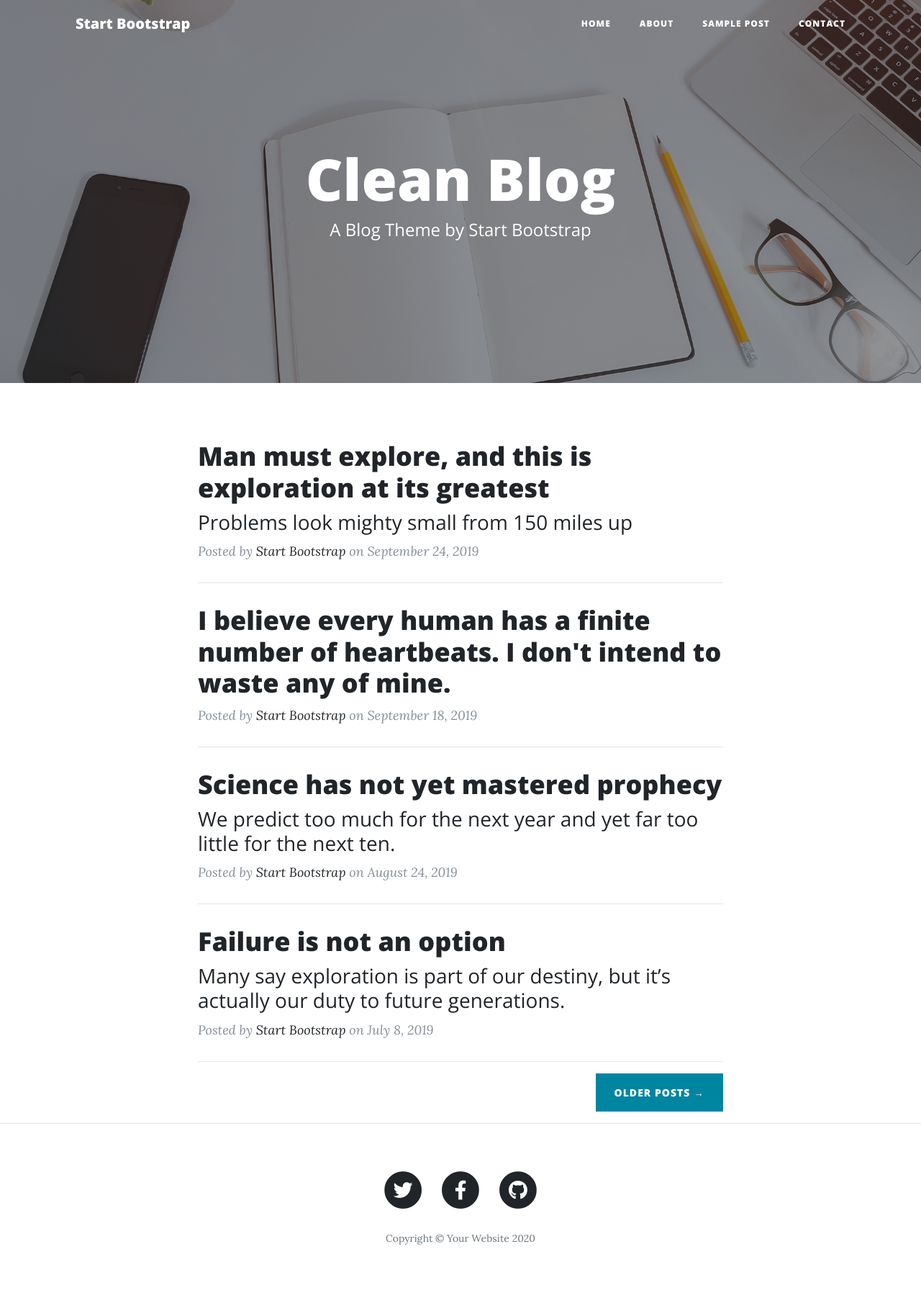
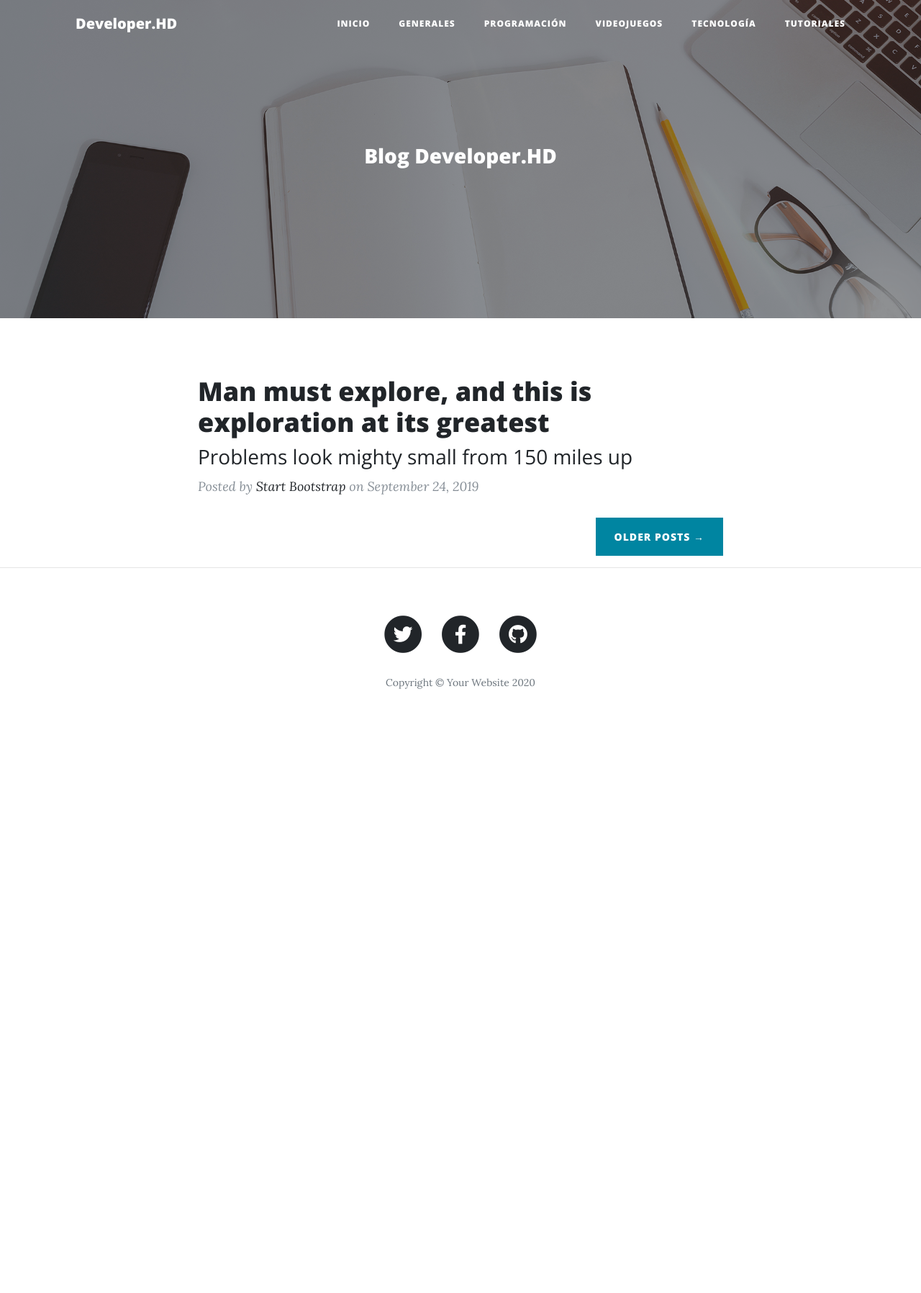
Before and after one commit to HazaelLopezDW/django_blog, a Django app: page / in a window 1280 px wide. Shown: the whole page at 72% size. After the commit the page ends 957 px from the top, so only its background shows below. Run offline with Django 3.2, Linux system fonts and the light colour scheme; some libraries are stand-ins or nearby versions.

Commit message:
Organizamos un poco nuestro index.html

```diff
--- a/templates/index.html
+++ b/templates/index.html
@@ -7,7 +7,11 @@
   <meta name="description" content="">
   <meta name="author" content="">
 
-  <title>Clean Blog - Start Bootstrap Theme</title>
+  <title>
+    {% block titulo %}
+      Blog Aprendiendo django
+    {% endblock titulo %}
+  </title>
 
   <!-- Bootstrap core CSS -->
   <link href="{% static 'vendor/bootstrap/css/bootstrap.min.css' %}" rel="stylesheet">
@@ -19,7 +23,6 @@
 
   <!-- Custom styles for this template -->
   <link href="{% static 'css/clean-blog.min.css'%}" rel="stylesheet">
-
 </head>
 
 <body>
@@ -27,7 +30,7 @@
   <!-- Navigation -->
   <nav class="navbar navbar-expand-lg navbar-light fixed-top" id="mainNav">
     <div class="container">
-      <a class="navbar-brand" href="index.html">Start Bootstrap</a>
+      <a class="navbar-brand" href="index.html">Developer.HD</a>
       <button class="navbar-toggler navbar-toggler-right" type="button" data-toggle="collapse" data-target="#navbarResponsive" aria-controls="navbarResponsive" aria-expanded="false" aria-label="Toggle navigation">
         Menu
         <i class="fas fa-bars"></i>
@@ -35,16 +38,22 @@
       <div class="collapse navbar-collapse" id="navbarResponsive">
         <ul class="navbar-nav ml-auto">
           <li class="nav-item">
-            <a class="nav-link" href="index.html">Home</a>
+            <a class="nav-link" href="index.html">Inicio</a>
           </li>
           <li class="nav-item">
-            <a class="nav-link" href="about.html">About</a>
+            <a class="nav-link" href="post.html">Generales</a>
           </li>
           <li class="nav-item">
-            <a class="nav-link" href="post.html">Sample Post</a>
+            <a class="nav-link" href="about.html">Programación</a>
           </li>
           <li class="nav-item">
-            <a class="nav-link" href="contact.html">Contact</a>
+            <a class="nav-link" href="contact.html">VideoJuegos</a>
+          </li>
+          <li class="nav-item">
+            <a class="nav-link" href="contact.html">Tecnología</a>
+          </li>
+          <li class="nav-item">
+            <a class="nav-link" href="contact.html">Tutoriales</a>
           </li>
         </ul>
       </div>
@@ -58,8 +67,7 @@
       <div class="row">
         <div class="col-lg-8 col-md-10 mx-auto">
           <div class="site-heading">
-            <h1>Clean Blog</h1>
-            <span class="subheading">A Blog Theme by Start Bootstrap</span>
+            <h3>Blog Developer.HD</h3>
           </div>
         </div>
       </div>
@@ -83,46 +91,6 @@
             <a href="#">Start Bootstrap</a>
             on September 24, 2019</p>
         </div>
-        <hr>
-        <div class="post-preview">
-          <a href="post.html">
-            <h2 class="post-title">
-              I believe every human has a finite number of heartbeats. I don't intend to waste any of mine.
-            </h2>
-          </a>
-          <p class="post-meta">Posted by
-            <a href="#">Start Bootstrap</a>
-            on September 18, 2019</p>
-        </div>
-        <hr>
-        <div class="post-preview">
-          <a href="post.html">
-            <h2 class="post-title">
-              Science has not yet mastered prophecy
-            </h2>
-            <h3 class="post-subtitle">
-              We predict too much for the next year and yet far too little for the next ten.
-            </h3>
-          </a>
-          <p class="post-meta">Posted by
-            <a href="#">Start Bootstrap</a>
-            on August 24, 2019</p>
-        </div>
-        <hr>
-        <div class="post-preview">
-          <a href="post.html">
-            <h2 class="post-title">
-              Failure is not an option
-            </h2>
-            <h3 class="post-subtitle">
-              Many say exploration is part of our destiny, but it’s actually our duty to future generations.
-            </h3>
-          </a>
-          <p class="post-meta">Posted by
-            <a href="#">Start Bootstrap</a>
-            on July 8, 2019</p>
-        </div>
-        <hr>
         <!-- Pager -->
         <div class="clearfix">
           <a class="btn btn-primary float-right" href="#">Older Posts &rarr;</a>
```
